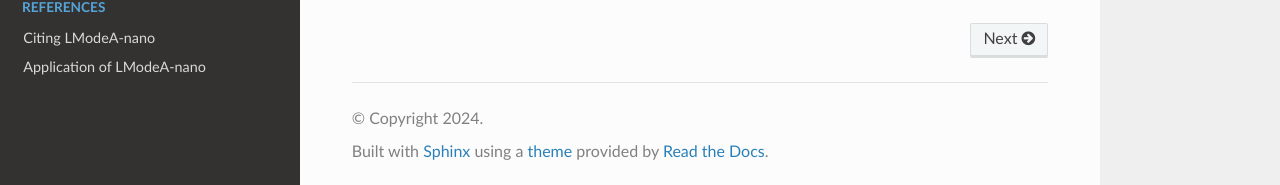
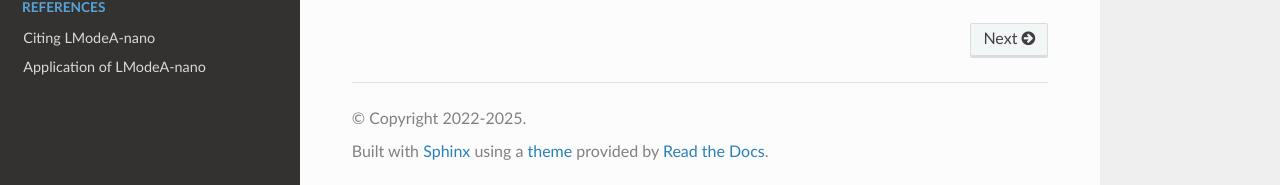
Before and after one commit to smutao/lm-nn-doc, a Sphinx documentation site: the page built from source/index.rst, in a window 1280 px wide and 900 px high, scrolled down 2657 px. Shown: the part 712-897 px from the top of the window. Built offline with Sphinx 7.4.7 and the Read the Docs theme 3.1.0, drawn with Linux system fonts in a browser that asks for light colours.

Commit message:
Update conf.py

```diff
--- a/source/conf.py
+++ b/source/conf.py
@@ -18,7 +18,7 @@
 # -- Project information -----------------------------------------------------
 
 project = 'LModeA-nano'
-copyright = '2024'
+copyright = '2022-2025'
 author = 'YT'
 
 # The full version, including alpha/beta/rc tags
```
